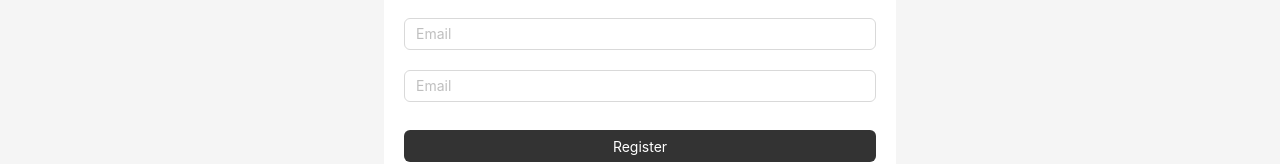
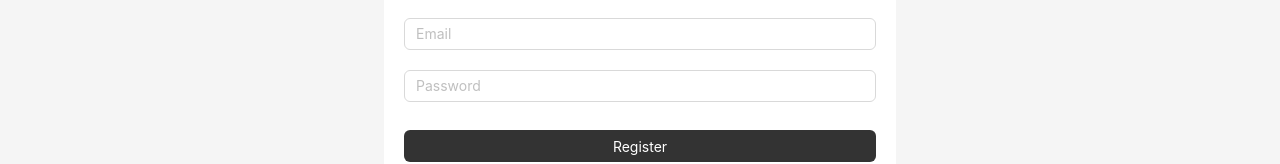
Before and after one commit to c-blaq/shop-ease, a Next.js app: page /auth/register in a window 1280 px wide. Shown: the part 294-458 px from the top of the page. Built offline with nearby package versions, Linux system fonts and the light colour scheme.

Commit message:
chore: update input  placeholder

```diff
--- a/src/app/auth/login/page.tsx
+++ b/src/app/auth/login/page.tsx
@@ -9,7 +9,7 @@ const Login = () => {
       <h2 className="mb-5 text-lg text-center font-semibold">Login</h2>
       <form className="w-full">
         <FormInput type="email" placeholder="Email" errorMessage="" />
-        <FormInput type="password" placeholder="Email" errorMessage="" />
+        <FormInput type="password" placeholder="Password" errorMessage="" />
         <Link href="/" className="text-sm ml-auto block -mt-2 w-fit">
           Forgot Password?
         </Link>
--- a/src/app/auth/register/page.tsx
+++ b/src/app/auth/register/page.tsx
@@ -11,7 +11,7 @@ const Register = () => {
         <FormInput type="text" placeholder="First Name" errorMessage="" />
         <FormInput type="text" placeholder="Last Name" errorMessage="" />
         <FormInput type="email" placeholder="Email" errorMessage="" />
-        <FormInput type="password" placeholder="Email" errorMessage="" />
+        <FormInput type="password" placeholder="Password" errorMessage="" />
 
         <Button type="text" className="w-full bg-black/80 text-white mt-2">
           Register
```
